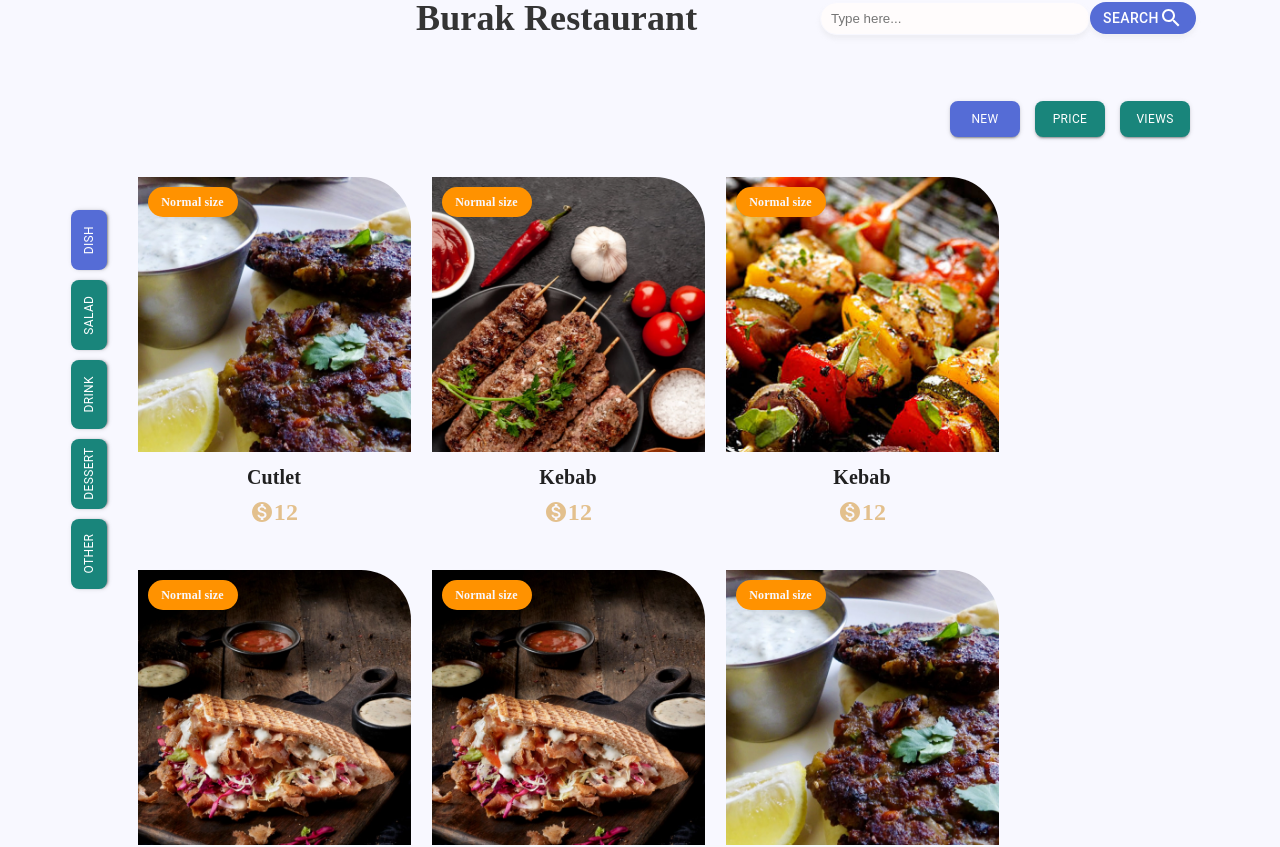
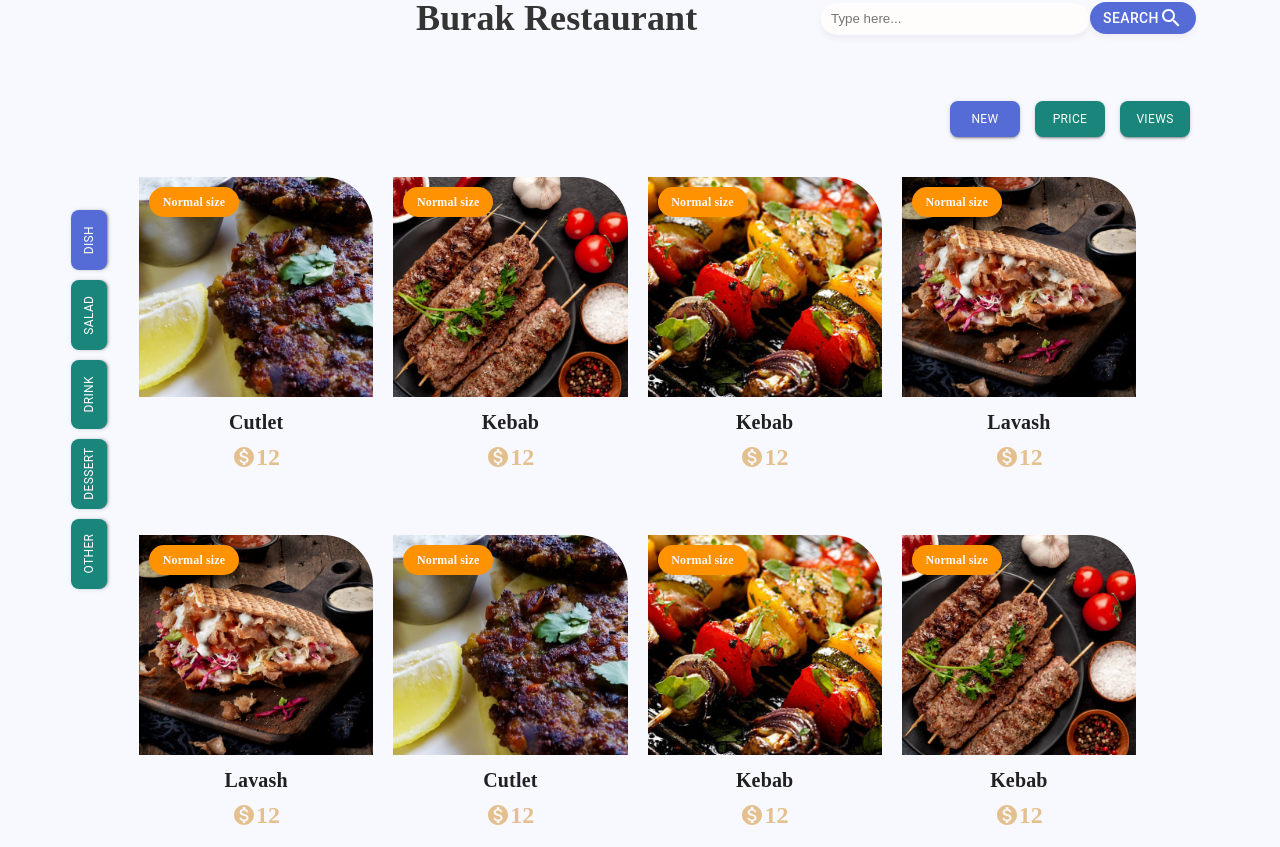
Before and after one commit to worldgoggo05/Burak-React, a React (Create React App) app: page /products in a window 1280 px wide. Shown: the part 494-1341 px from the top of the page. Built offline with nearby package versions, Linux system fonts and the light colour scheme.

Commit message:
fix : wrapper config on products.css

```diff
--- a/src/css/products.css
+++ b/src/css/products.css
@@ -1,17 +1,3 @@
-
-
-
-
-
-
-
-
-
-
-
-
-
-
 .products-page {
     position: relative;
     width: 100%;
@@ -203,6 +189,8 @@
     display: flex;
     flex-direction: row;
     flex-wrap: wrap;
+    justify-content: flex-start;
+    gap: 20px;
 }
 
 .products-page .product-wrapper .no-data {
@@ -221,8 +209,8 @@
 
 .products-page .products .product-card {
     margin-top: 40px;
-    margin-right: 24px;
-    width: 270px;
+    width: calc(25% - 35px);
+    min-width: 220px;
     height: auto;
     display: flex;
     flex-direction: column;
@@ -231,9 +219,10 @@
 
 .products-page .products .product-card .product-img {
     position: relative;
-    width: 273px;
-    height: 275px;
+    width: 100%;
+    height: 220px;
     background-size: cover;
+    background-position: center;
     border-radius: 0px 50px 0px 0px;
 }
 
@@ -285,43 +274,42 @@
 .products-page .products .shop-btn {
     position: absolute;
     padding: 20px;
-    top: 217px;
-    width: 64px;
-    height: 46px;
-    left: 105px;
+    bottom: 15px;
+    left: 15px;
+    width: 45px;
+    height: 45px;
     display: flex;
-    flex-direction: row;
+    justify-content: center;
     align-items: center;
     cursor: pointer;
     z-index: 3;
     opacity: 0;
     transition: opacity 0.5s ease;
-    background: rgb(198 0 255 / 66%);
+    background: rgba(198, 0, 255, 0.66);
     border: 2px solid #d7b686;
-    border-radius: 10px;
+    border-radius: 50%;
     font-family: 'Poppins';
     font-style: normal;
     font-weight: 600;
     font-size: 10px;
     line-height: 15px;
     color: #f8f8ff;
-
 }
 
 .products-page .products .view-btn {
     position: absolute;
     bottom: 15px;
+    right: 15px;
     padding: 5px;
-    min-width: 40px;
-    width: 40px;
-    height: 40px;
+    width: 45px;
+    height: 45px;
     display: flex;
-    flex-direction: row;
+    justify-content: center;
     align-items: center;
     cursor: pointer;
     z-index: 5;
     opacity: 0;
-    transition: opcity 0.5s ease;
+    transition: opacity 0.5s ease;
     background: rgba(0, 0, 0, 0.4);
     border-radius: 50%;
 }
@@ -344,6 +332,11 @@
     opacity: 1;
 }
 
+.products-page .products .shop-btn:hover,
+.products-page .products .view-btn:hover {
+    transform: scale(1.1);
+    transition: all 0.3s ease;
+}
 
 .products-page .products .address {
     width: 100%;
```
